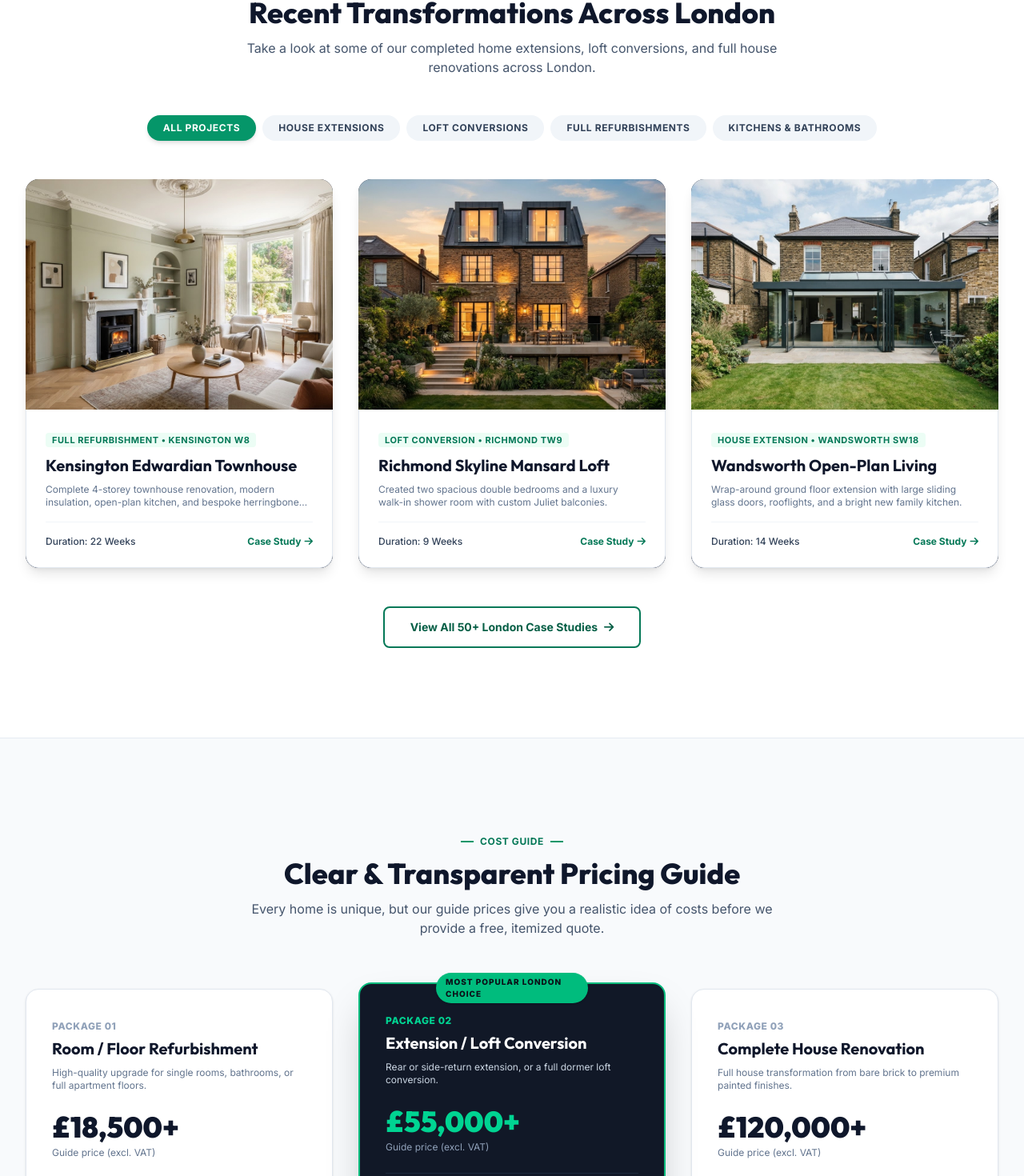
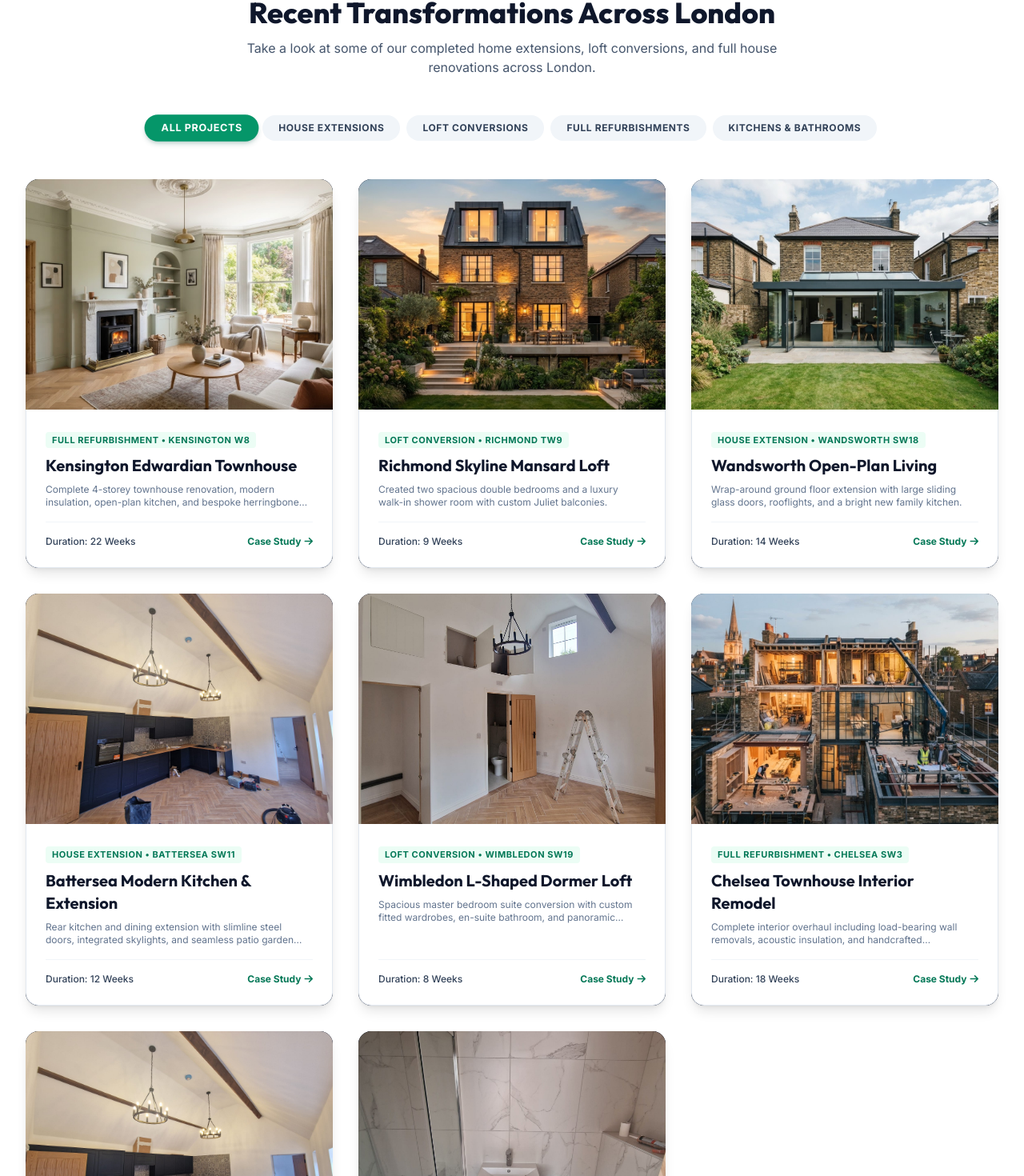
Before and after one commit to adnan931-maker/jstm-construction, a Next.js app: page / in a window 1280 px wide. Shown: the part 5535-7005 px from the top of the page at 80% size. Built offline with nearby package versions, Linux system fonts and the light colour scheme.

Commit message:
Fix Recent Transformations filter on homepage with interactive state and categorized projects

```diff
--- a/src/app/page.tsx
+++ b/src/app/page.tsx
@@ -1,11 +1,125 @@
 "use client";
 
-import React from "react";
+import React, { useState } from "react";
 import Link from "next/link";
 import Header from "@/components/Header";
 import Footer from "@/components/Footer";
 
+type ProjectCategory =
+  | "All Projects"
+  | "House Extensions"
+  | "Loft Conversions"
+  | "Full Refurbishments"
+  | "Kitchens & Bathrooms";
+
+interface TransformationProject {
+  id: string;
+  category: "House Extensions" | "Loft Conversions" | "Full Refurbishments" | "Kitchens & Bathrooms";
+  title: string;
+  locationBadge: string;
+  image: string;
+  alt: string;
+  description: string;
+  duration: string;
+}
+
+const PROJECT_FILTERS: ProjectCategory[] = [
+  "All Projects",
+  "House Extensions",
+  "Loft Conversions",
+  "Full Refurbishments",
+  "Kitchens & Bathrooms",
+];
+
+const TRANSFORMATION_PROJECTS: TransformationProject[] = [
+  {
+    id: "kensington-refurb",
+    category: "Full Refurbishments",
+    title: "Kensington Edwardian Townhouse",
+    locationBadge: "Full Refurbishment • Kensington W8",
+    image: "/assets/images/kensington_refurbishment.jpg",
+    alt: "Kensington Edwardian Full Refurbishment",
+    description: "Complete 4-storey townhouse renovation, modern insulation, open-plan kitchen, and bespoke herringbone wood flooring.",
+    duration: "22 Weeks",
+  },
+  {
+    id: "richmond-loft",
+    category: "Loft Conversions",
+    title: "Richmond Skyline Mansard Loft",
+    locationBadge: "Loft Conversion • Richmond TW9",
+    image: "/assets/images/richmond_loft_conversion.jpg",
+    alt: "Richmond Double Dormer Loft Conversion",
+    description: "Created two spacious double bedrooms and a luxury walk-in shower room with custom Juliet balconies.",
+    duration: "9 Weeks",
+  },
+  {
+    id: "wandsworth-ext",
+    category: "House Extensions",
+    title: "Wandsworth Open-Plan Living",
+    locationBadge: "House Extension • Wandsworth SW18",
+    image: "/assets/images/wandsworth_wrap_around_extension.jpg",
+    alt: "Wandsworth Contemporary Wrap-Around Extension",
+    description: "Wrap-around ground floor extension with large sliding glass doors, rooflights, and a bright new family kitchen.",
+    duration: "14 Weeks",
+  },
+  {
+    id: "battersea-ext",
+    category: "House Extensions",
+    title: "Battersea Modern Kitchen & Extension",
+    locationBadge: "House Extension • Battersea SW11",
+    image: "/gallery/project-03.jpg",
+    alt: "Battersea Contemporary Rear Extension",
+    description: "Rear kitchen and dining extension with slimline steel doors, integrated skylights, and seamless patio garden flow.",
+    duration: "12 Weeks",
+  },
+  {
+    id: "wimbledon-loft",
+    category: "Loft Conversions",
+    title: "Wimbledon L-Shaped Dormer Loft",
+    locationBadge: "Loft Conversion • Wimbledon SW19",
+    image: "/gallery/project-06.jpg",
+    alt: "Wimbledon Dormer Loft Conversion",
+    description: "Spacious master bedroom suite conversion with custom fitted wardrobes, en-suite bathroom, and panoramic skyline views.",
+    duration: "8 Weeks",
+  },
+  {
+    id: "chelsea-refurb",
+    category: "Full Refurbishments",
+    title: "Chelsea Townhouse Interior Remodel",
+    locationBadge: "Full Refurbishment • Chelsea SW3",
+    image: "/assets/images/townhouse_renovation.jpg",
+    alt: "Chelsea Townhouse Interior Renovation",
+    description: "Complete interior overhaul including load-bearing wall removals, acoustic insulation, and handcrafted architectural joinery.",
+    duration: "18 Weeks",
+  },
+  {
+    id: "fulham-kitchen",
+    category: "Kitchens & Bathrooms",
+    title: "Fulham Bespoke Kitchen & Island",
+    locationBadge: "Kitchen Renovation • Fulham SW6",
+    image: "/gallery/project-03.jpg",
+    alt: "Fulham Custom Kitchen Renovation",
+    description: "Handcrafted contemporary kitchen island with waterfall quartz worktops, bespoke cabinetry, and ambient lighting.",
+    duration: "4 Weeks",
+  },
+  {
+    id: "mayfair-bathroom",
+    category: "Kitchens & Bathrooms",
+    title: "Mayfair Marble En-Suite Bathroom",
+    locationBadge: "Bathroom Renovation • Mayfair W1",
+    image: "/gallery/project-09.jpg",
+    alt: "Mayfair Luxury Marble Bathroom Renovation",
+    description: "High-spec Italian marble bathroom featuring a walk-in rainfall shower, bespoke vanity unit, and concealed LED lighting.",
+    duration: "3 Weeks",
+  },
+];
+
 export default function HomePage() {
+  const [activeProjectFilter, setActiveProjectFilter] = useState<ProjectCategory>("All Projects");
+
+  const filteredProjects = activeProjectFilter === "All Projects"
+    ? TRANSFORMATION_PROJECTS
+    : TRANSFORMATION_PROJECTS.filter((p) => p.category === activeProjectFilter);
   return (
     <div className="min-h-screen bg-[#FAFAF9] text-[#1E293B]">
 
@@ -690,79 +804,72 @@ export default function HomePage() {
                 Take a look at some of our completed home extensions, loft conversions, and full house renovations across London.
               </p>
             </div>
+
             {/*  Filter Buttons  */}
             <div className="flex flex-wrap justify-center gap-1.5 sm:gap-2 mb-8 sm:mb-12">
-              <button className="px-4 py-1.5 sm:px-5 sm:py-2 rounded-full text-[11px] sm:text-xs font-bold uppercase tracking-wider bg-emerald-600 text-white shadow-md">All Projects</button>
-              <button className="px-4 py-1.5 sm:px-5 sm:py-2 rounded-full text-[11px] sm:text-xs font-bold uppercase tracking-wider bg-slate-100 hover:bg-slate-200 text-slate-700">House Extensions</button>
-              <button className="px-4 py-1.5 sm:px-5 sm:py-2 rounded-full text-[11px] sm:text-xs font-bold uppercase tracking-wider bg-slate-100 hover:bg-slate-200 text-slate-700">Loft Conversions</button>
-              <button className="px-4 py-1.5 sm:px-5 sm:py-2 rounded-full text-[11px] sm:text-xs font-bold uppercase tracking-wider bg-slate-100 hover:bg-slate-200 text-slate-700">Full Refurbishments</button>
-              <button className="px-4 py-1.5 sm:px-5 sm:py-2 rounded-full text-[11px] sm:text-xs font-bold uppercase tracking-wider bg-slate-100 hover:bg-slate-200 text-slate-700">Kitchens &amp; Bathrooms</button>
+              {PROJECT_FILTERS.map((cat) => (
+                <button
+                  key={cat}
+                  type="button"
+                  onClick={() => setActiveProjectFilter(cat)}
+                  className={`px-4 py-1.5 sm:px-5 sm:py-2 rounded-full text-[11px] sm:text-xs font-bold uppercase tracking-wider transition-all duration-200 cursor-pointer ${
+                    activeProjectFilter === cat
+                      ? "bg-emerald-600 text-white shadow-md shadow-emerald-900/20 scale-105"
+                      : "bg-slate-100 hover:bg-slate-200 text-slate-700"
+                  }`}
+                >
+                  {cat}
+                </button>
+              ))}
             </div>
+
             {/*  Projects Grid  */}
             <div className="grid grid-cols-1 md:grid-cols-2 lg:grid-cols-3 gap-6 sm:gap-8">
-              {/*  Project 1  */}
-              <div className="group rounded-2xl overflow-hidden bg-slate-900 relative shadow-lg hover:shadow-2xl transition-all duration-300">
-                <div className="h-56 sm:h-72 w-full overflow-hidden">
-                  <img alt="Kensington Edwardian Full Refurbishment" className="w-full h-full object-cover group-hover:scale-105 transition-transform duration-500" src="/assets/images/kensington_refurbishment.jpg" />
-                </div>
-                <div className="p-5 sm:p-6 bg-white border border-slate-200 border-t-0 rounded-b-2xl">
-                  <span className="text-[10px] sm:text-[11px] font-bold uppercase tracking-wider text-emerald-700 bg-emerald-50 px-2 py-0.5 rounded">Full Refurbishment • Kensington W8</span>
-                  <h3 className="text-lg sm:text-xl font-bold text-slate-900 font-heading mt-2">
-                    Kensington Edwardian Townhouse
-                  </h3>
-                  <p className="text-xs text-slate-500 mt-2 line-clamp-2">
-                    Complete 4-storey townhouse renovation, modern insulation, open-plan kitchen, and bespoke herringbone wood flooring.
-                  </p>
-                  <div className="mt-4 pt-4 border-t border-slate-100 flex items-center justify-between text-xs">
-                    <span className="font-medium text-slate-700">Duration: 22 Weeks</span>
-                    <span className="text-emerald-700 font-bold group-hover:underline flex items-center">Case Study <i className="fa-solid fa-arrow-right ml-1"></i></span>
+              {filteredProjects.map((project) => (
+                <Link
+                  key={project.id}
+                  href="/portfolio"
+                  className="group rounded-2xl overflow-hidden bg-slate-900 relative shadow-lg hover:shadow-2xl transition-all duration-300 flex flex-col justify-between"
+                >
+                  <div className="h-56 sm:h-72 w-full overflow-hidden relative bg-slate-800">
+                    {/* eslint-disable-next-line @next/next/no-img-element */}
+                    <img
+                      alt={project.alt}
+                      className="w-full h-full object-cover group-hover:scale-105 transition-transform duration-500"
+                      src={project.image}
+                    />
                   </div>
-                </div>
-              </div>
-              {/*  Project 2  */}
-              <div className="group rounded-2xl overflow-hidden bg-slate-900 relative shadow-lg hover:shadow-2xl transition-all duration-300">
-                <div className="h-56 sm:h-72 w-full overflow-hidden">
-                  <img alt="Richmond Double Dormer Loft Conversion" className="w-full h-full object-cover group-hover:scale-105 transition-transform duration-500" src="/assets/images/richmond_loft_conversion.jpg" />
-                </div>
-                <div className="p-5 sm:p-6 bg-white border border-slate-200 border-t-0 rounded-b-2xl">
-                  <span className="text-[10px] sm:text-[11px] font-bold uppercase tracking-wider text-emerald-700 bg-emerald-50 px-2 py-0.5 rounded">Loft Conversion • Richmond TW9</span>
-                  <h3 className="text-lg sm:text-xl font-bold text-slate-900 font-heading mt-2">
-                    Richmond Skyline Mansard Loft
-                  </h3>
-                  <p className="text-xs text-slate-500 mt-2 line-clamp-2">
-                    Created two spacious double bedrooms and a luxury walk-in shower room with custom Juliet balconies.
-                  </p>
-                  <div className="mt-4 pt-4 border-t border-slate-100 flex items-center justify-between text-xs">
-                    <span className="font-medium text-slate-700">Duration: 9 Weeks</span>
-                    <span className="text-emerald-700 font-bold group-hover:underline flex items-center">Case Study <i className="fa-solid fa-arrow-right ml-1"></i></span>
+                  <div className="p-5 sm:p-6 bg-white border border-slate-200 border-t-0 rounded-b-2xl flex-1 flex flex-col justify-between">
+                    <div>
+                      <span className="text-[10px] sm:text-[11px] font-bold uppercase tracking-wider text-emerald-700 bg-emerald-50 px-2 py-0.5 rounded inline-block">
+                        {project.locationBadge}
+                      </span>
+                      <h3 className="text-lg sm:text-xl font-bold text-slate-900 font-heading mt-2 group-hover:text-emerald-700 transition-colors">
+                        {project.title}
+                      </h3>
+                      <p className="text-xs text-slate-500 mt-2 line-clamp-2">
+                        {project.description}
+                      </p>
+                    </div>
+                    <div className="mt-4 pt-4 border-t border-slate-100 flex items-center justify-between text-xs">
+                      <span className="font-medium text-slate-700">Duration: {project.duration}</span>
+                      <span className="text-emerald-700 font-bold group-hover:underline flex items-center">
+                        Case Study <i className="fa-solid fa-arrow-right ml-1"></i>
+                      </span>
+                    </div>
                   </div>
-                </div>
-              </div>
-              {/*  Project 3  */}
-              <div className="group rounded-2xl overflow-hidden bg-slate-900 relative shadow-lg hover:shadow-2xl transition-all duration-300">
-                <div className="h-56 sm:h-72 w-full overflow-hidden">
-                  <img alt="Wandsworth Contemporary Wrap-Around Extension" className="w-full h-full object-cover group-hover:scale-105 transition-transform duration-500" src="/assets/images/wandsworth_wrap_around_extension.jpg" />
-                </div>
-                <div className="p-5 sm:p-6 bg-white border border-slate-200 border-t-0 rounded-b-2xl">
-                  <span className="text-[10px] sm:text-[11px] font-bold uppercase tracking-wider text-emerald-700 bg-emerald-50 px-2 py-0.5 rounded">House Extension • Wandsworth SW18</span>
-                  <h3 className="text-lg sm:text-xl font-bold text-slate-900 font-heading mt-2">
-                    Wandsworth Open-Plan Living
-                  </h3>
-                  <p className="text-xs text-slate-500 mt-2 line-clamp-2">
-                    Wrap-around ground floor extension with large sliding glass doors, rooflights, and a bright new family kitchen.
-                  </p>
-                  <div className="mt-4 pt-4 border-t border-slate-100 flex items-center justify-between text-xs">
-                    <span className="font-medium text-slate-700">Duration: 14 Weeks</span>
-                    <span className="text-emerald-700 font-bold group-hover:underline flex items-center">Case Study <i className="fa-solid fa-arrow-right ml-1"></i></span>
-                  </div>
-                </div>
-              </div>
+                </Link>
+              ))}
             </div>
+
             <div className="mt-8 sm:mt-12 text-center">
-              <a className="inline-flex items-center justify-center px-6 py-3 sm:px-8 sm:py-3.5 rounded-lg border-2 border-emerald-700 text-emerald-800 hover:bg-emerald-700 hover:text-white font-bold text-xs sm:text-sm transition-colors" href="#contact">
+              <Link
+                className="inline-flex items-center justify-center px-6 py-3 sm:px-8 sm:py-3.5 rounded-lg border-2 border-emerald-700 text-emerald-800 hover:bg-emerald-700 hover:text-white font-bold text-xs sm:text-sm transition-colors"
+                href="/portfolio"
+              >
                 <span>View All 50+ London Case Studies</span>
                 <i className="fa-solid fa-arrow-right ml-2"></i>
-              </a>
+              </Link>
             </div>
           </div>
         </section>
```
